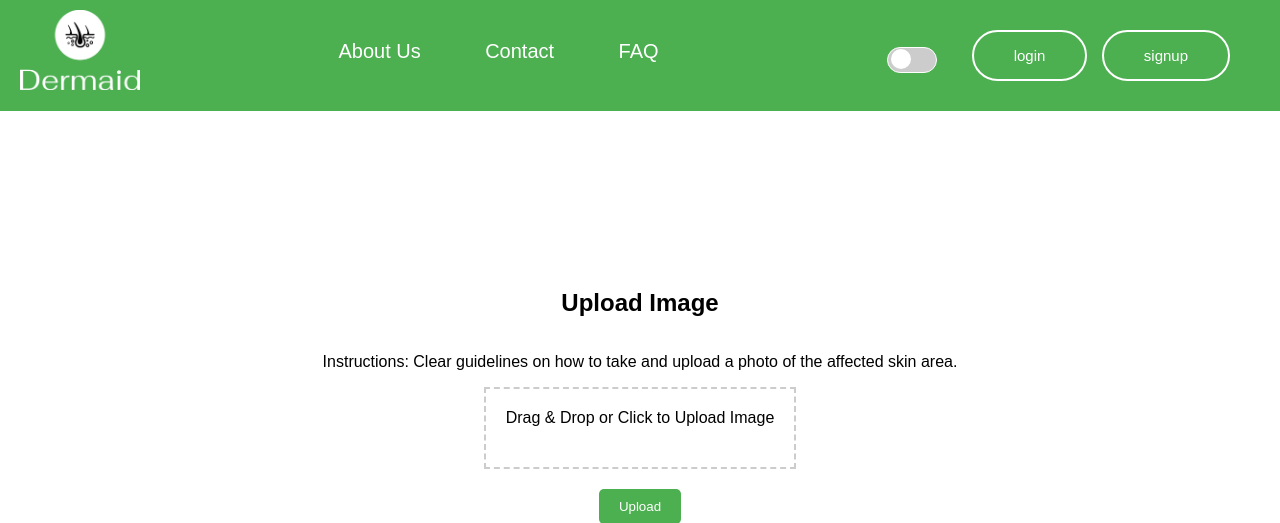
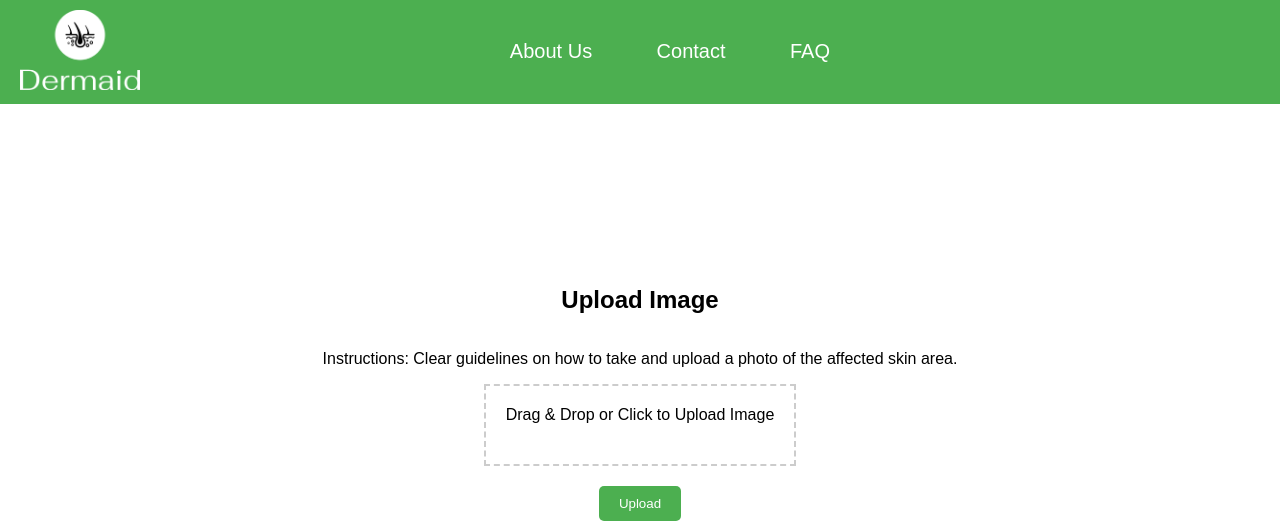
Before and after one commit to radubotchway/AI-Based-Skin-Disease-Diagnosis-Tool, a Flask app: page /upload.html in a window 1280 px wide. Shown: the top 523 px of the page. Run offline with Flask 3, Linux system fonts and the light colour scheme; some libraries are stand-ins or nearby versions.

Commit message:
Login and signup buttons removed

```diff
--- a/templates/index.html
+++ b/templates/index.html
@@ -25,14 +25,14 @@
             </nav>
         </div>
         <div class="register-container">
-            <span class="slider-container">
+            <!-- <span class="slider-container">
                 <label class="slider">
                     <input type="checkbox" id="slider">
                     <span class="slider-round"></span>
                 </label>
             </span>
             <span><button class="login"><a href="login.html">login</a></button></span>
-            <span><button class="signup"><a href="signup.html">signup</a></button></span>
+            <span><button class="signup"><a href="signup.html">signup</a></button></span> -->
         </div>
     </header>
 
--- a/templates/login.html
+++ b/templates/login.html
@@ -250,14 +250,14 @@ footer {
             </nav>
         </div>
         <div class="register-container">
-            <span class="slider-container">
+            <!-- <span class="slider-container">
                 <label class="slider">
                     <input type="checkbox" id="slider">
                     <span class="slider-round"></span>
                 </label>
             </span>
             <span><button class="login"><a href="login.html">login</a></button></span>
-            <span><button class="signup"><a href="signup.html">signup</a></button></span>
+            <span><button class="signup"><a href="signup.html">signup</a></button></span> -->
         </div>
     </header>
 
--- a/templates/signup.html
+++ b/templates/signup.html
@@ -250,14 +250,14 @@ footer {
                 </nav>
             </div>
             <div class="register-container">
-                <span class="slider-container">
+                <!-- <span class="slider-container">
                     <label class="slider">
                         <input type="checkbox" id="slider">
                         <span class="slider-round"></span>
                     </label>
                 </span>
                 <span><button class="login"><a href="login.html">login</a></button></span>
-                <span><button class="signup"><a href="signup.html">signup</a></button></span>
+                <span><button class="signup"><a href="signup.html">signup</a></button></span> -->
             </div>
         </header>
 
--- a/templates/upload.html
+++ b/templates/upload.html
@@ -58,7 +58,7 @@ a:hover {
     padding: 20px;
 }
 
-.login, .signup {
+/* .login, .signup {
     padding: 15px 0;
     border: 2px solid #fff;
     border-radius: 50px;
@@ -84,9 +84,9 @@ a:hover {
 .login a:hover, .signup a:hover {
     color: #4CAF50;
 }
-
+ */
 /* Slider */
-.slider-container {
+/* .slider-container {
    margin-right: 20px;
 }
 
@@ -142,7 +142,7 @@ input:checked + .slider-round:before {
     -webkit-transform: translateX(24px);
     -ms-transform: translateX(24px);
     transform: translateX(24px);
-}
+} */
 
 #drop-area {
     border: 2px dashed #ccc;
@@ -244,14 +244,14 @@ button[type="submit"]:hover {
                 </nav>
             </div>
             <div class="register-container">
-                <span class="slider-container">
+                <!-- <span class="slider-container">
                     <label class="slider">
                         <input type="checkbox" id="slider">
                         <span class="slider-round"></span>
                     </label>
-                </span>
-                <span><button class="login"><a href="login.html">login</a></button></span>
-                <span><button class="signup"><a href="signup.html">signup</a></button></span>
+                </span> -->
+                <!-- <span><button class="login"><a href="login.html">login</a></button></span>
+                <span><button class="signup"><a href="signup.html">signup</a></button></span> -->
             </div>
         </header>
 
```
Also changed, not shown: templates/about-us.html (+6 -6 lines), templates/contact.html (+6 -6 lines), templates/diagnosis-result.html (+6 -6 lines), templates/faq.html (+6 -6 lines), app.py (line endings or trailing spaces), static/upload-script.js (line endings or trailing spaces), uploads/uploaded_image.jpg.
